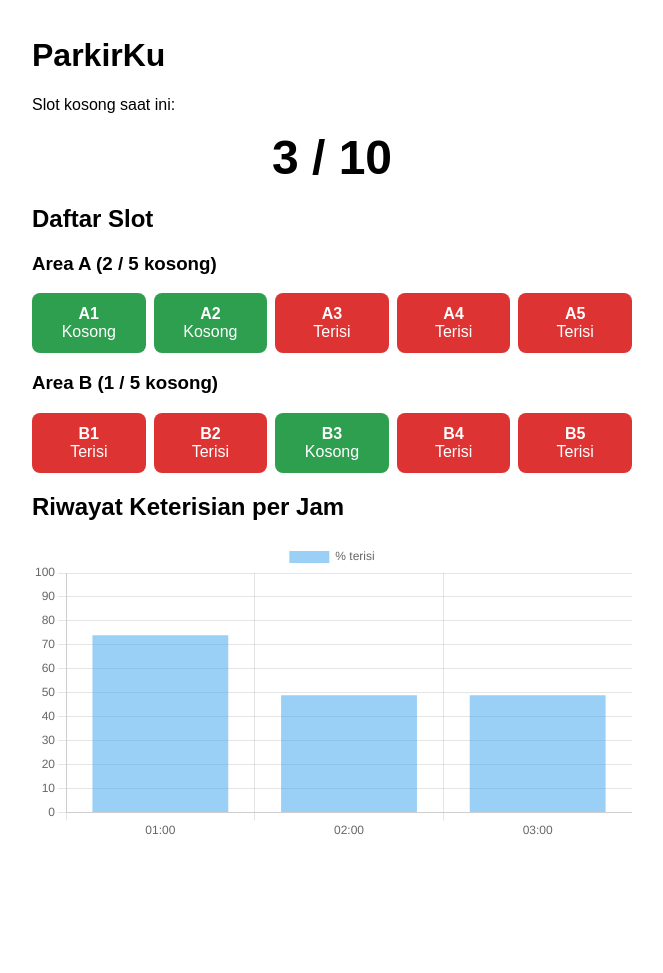
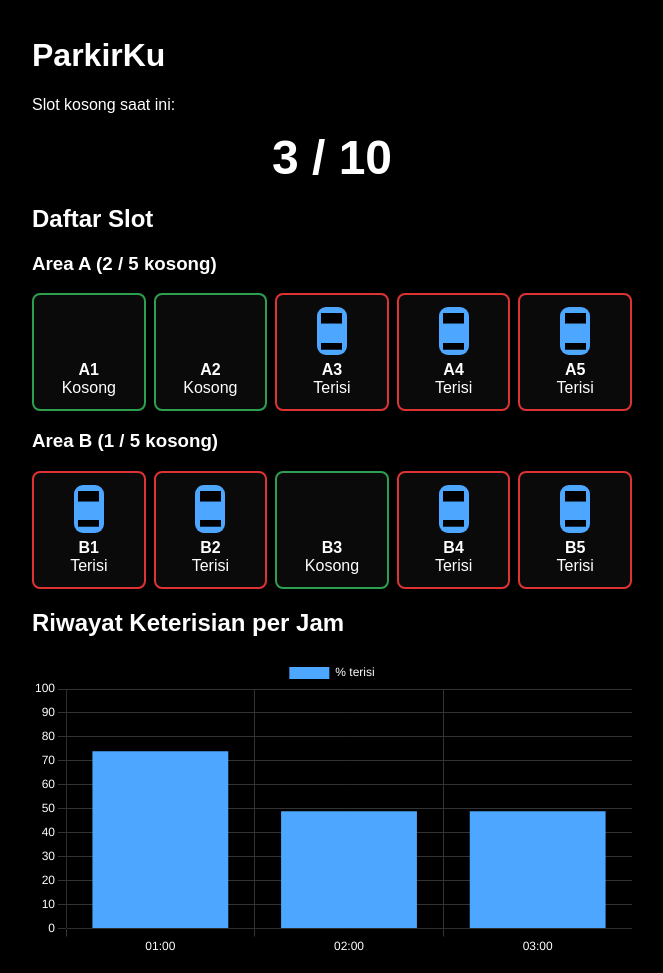
Before and after one commit to fawwazkazim107/ParkirKu, a Flask app: page / in a window 1280 px wide. Shown: the whole page, without its empty margins (308-971 px from the left). Before the commit the page ends 835 px from the top, so only its background shows below. Run offline with Flask 3, Linux system fonts and the light colour scheme; data comes from the database, SQL or seed files in the repository; both versions use the stored data as it was after the commit.

Commit message:
Revisi Tampilan Bolo

```diff
--- a/templates/index.html
+++ b/templates/index.html
@@ -6,12 +6,34 @@
   <title>ParkirKu</title>
   <script src="https://cdn.jsdelivr.net/npm/chart.js"></script>
   <style>
-    body { font-family: sans-serif; max-width: 600px; margin: 0 auto; padding: 16px; }
+    body {
+      background: #000;
+      color: #fff;
+      font-family: sans-serif;
+      max-width: 600px;
+      margin: 0 auto;
+      padding: 16px;
+    }
     .kosong-besar { font-size: 3rem; font-weight: bold; text-align: center; }
     .grid { display: grid; grid-template-columns: repeat(auto-fill, minmax(100px, 1fr)); gap: 8px; }
-    .slot { padding: 12px; border-radius: 8px; text-align: center; color: #fff; }
-    .Kosong { background: #2e9e4f; }
-    .Terisi { background: #d33; }
+    .slot {
+      padding: 12px 8px;
+      border-radius: 8px;
+      text-align: center;
+      background: #0a0a0a;
+      border: 2px solid;
+    }
+    .Kosong { border-color: #2e9e4f; }
+    .Terisi { border-color: #d33; }
+    .mobil {
+      width: 30px; height: 48px; margin: 0 auto 6px;
+      border-radius: 9px; background: #4da6ff;
+      background-image: linear-gradient(#000 0 0), linear-gradient(#000 0 0);
+      background-size: 70% 22%, 70% 14%;
+      background-position: 50% 16%, 50% 86%;
+      background-repeat: no-repeat;
+    }
+    .Kosong .mobil { visibility: hidden; }
   </style>
 </head>
 <body>
@@ -27,6 +49,7 @@
 
   <script>
     let chart;
+    Chart.defaults.color = "#fff";
 
     async function muatSlot() {
       const data = await (await fetch("/api/slots")).json();
@@ -34,16 +57,15 @@
       document.getElementById("total").textContent = data.ringkasan.total;
 
       const grup = {};
-      data.slots.forEach(s => {
-        (grup[s.lokasi] = grup[s.lokasi] || []).push(s);
-      });
+      data.slots.forEach(s => (grup[s.lokasi] = grup[s.lokasi] || []).push(s));
 
       document.getElementById("daftar").innerHTML = Object.keys(grup).map(lokasi => {
         const kosong = grup[lokasi].filter(s => s.status === "Kosong").length;
         return `<h3>${lokasi} (${kosong} / ${grup[lokasi].length} kosong)</h3>
           <div class="grid">` + grup[lokasi].map(s =>
-            `<div class="slot ${s.status}"><b>${s.kode}</b><br>${s.status}</div>`
-          ).join("") + `</div>`;
+            `<div class="slot ${s.status}">
+              <div class="mobil"></div><b>${s.kode}</b><br>${s.status}
+            </div>`).join("") + `</div>`;
       }).join("");
     }
 
@@ -54,8 +76,16 @@
       if (chart) chart.destroy();
       chart = new Chart(document.getElementById("grafik"), {
         type: "bar",
-        data: { labels, datasets: [{ label: "% terisi", data: nilai }] },
-        options: { scales: { y: { min: 0, max: 100 } } }
+        data: {
+          labels,
+          datasets: [{ label: "% terisi", data: nilai, backgroundColor: "#4da6ff" }]
+        },
+        options: {
+          scales: {
+            y: { min: 0, max: 100, grid: { color: "#333" } },
+            x: { grid: { color: "#333" } }
+          }
+        }
       });
     }
 
```
Also changed, not shown: parkirku.db.
